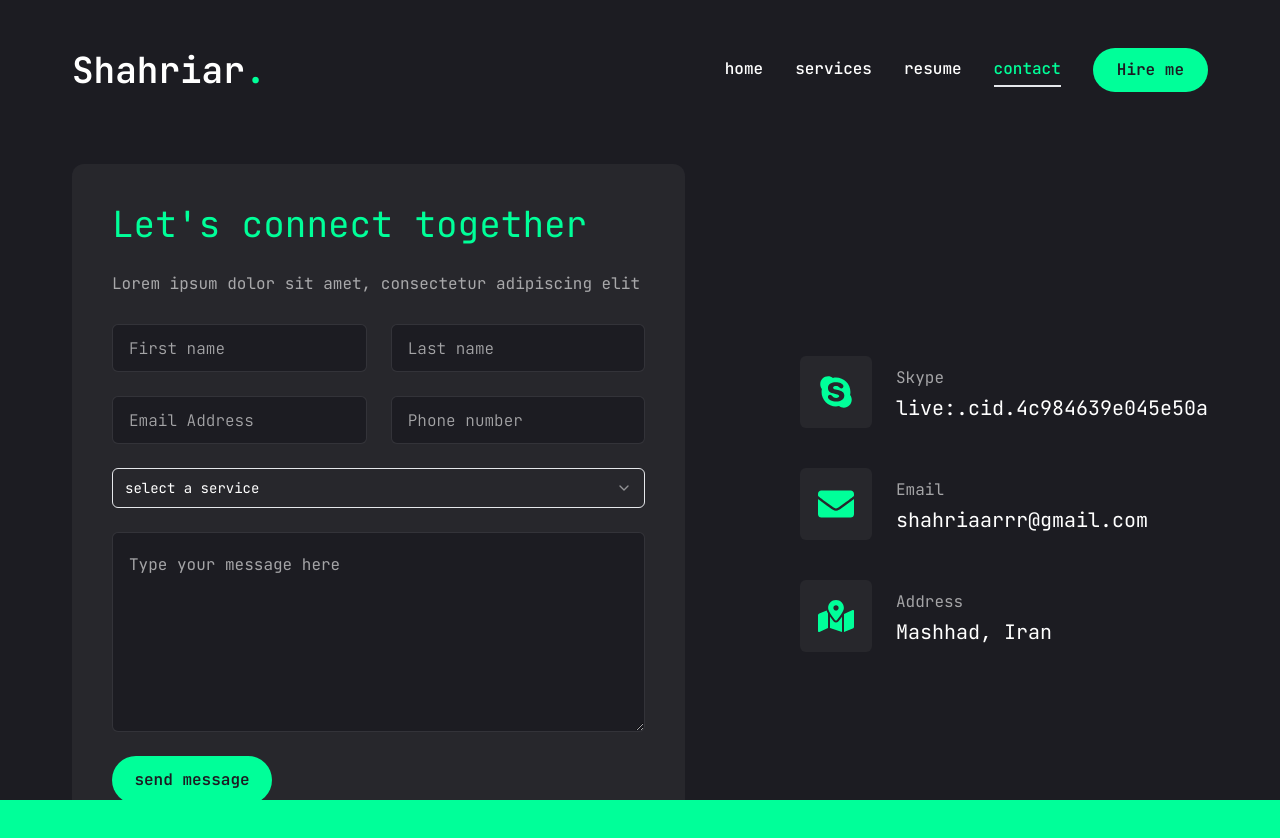
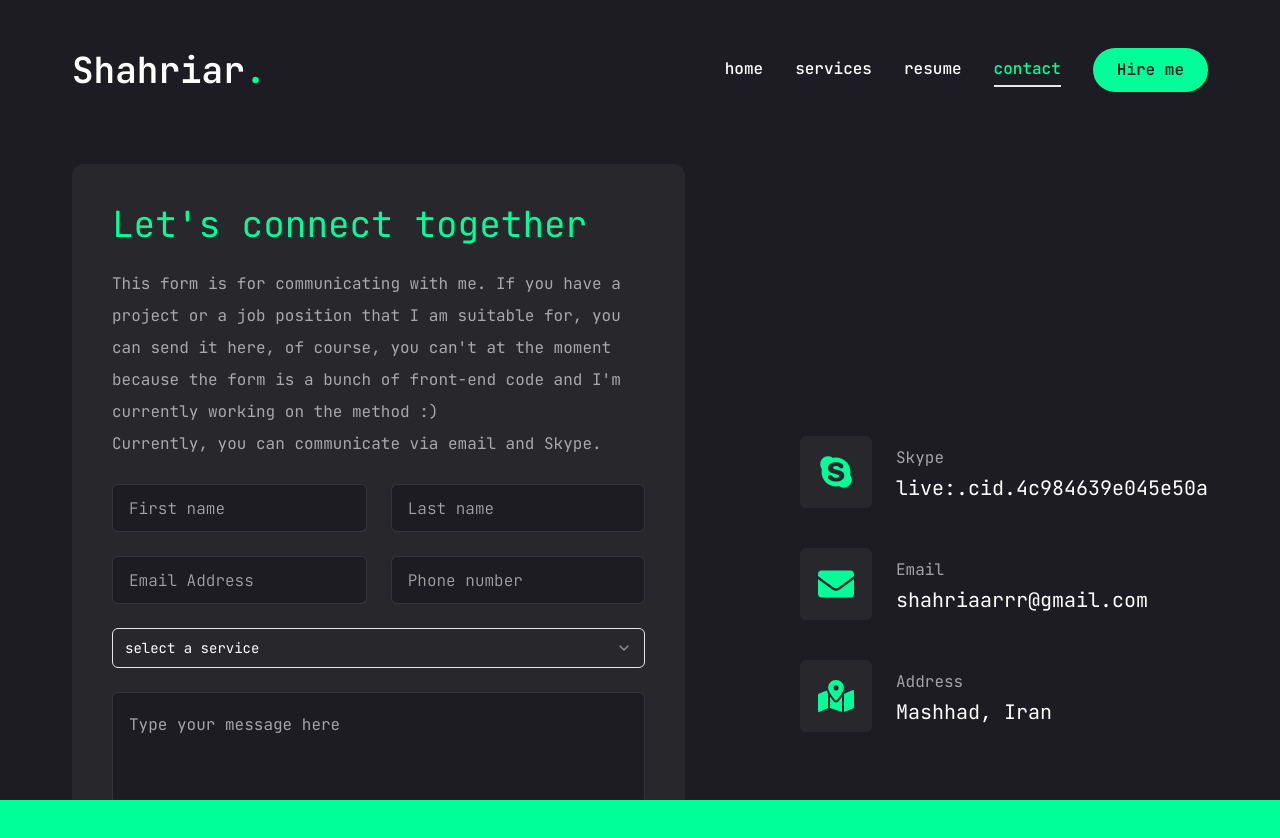
Before and after one commit to shahriaarrr/shahriaarrr.github.io, a Next.js app: page /contact in a window 1280 px wide. Shown: the top 838 px of the page. Built offline with nearby package versions, Linux system fonts and the light colour scheme.

Commit message:
add description to contact form

```diff
--- a/app/contact/page.jsx
+++ b/app/contact/page.jsx
@@ -51,7 +51,9 @@ const Contact = () => {
               </h3>
 
               <p className="text-white/60">
-                Lorem ipsum dolor sit amet, consectetur adipiscing elit
+              This form is for communicating with me. If you have a project or a job position that I am suitable for,
+              you can send it here, of course, you can't at the moment because the form is a bunch of front-end code and I'm currently working on the method :)<br></br>
+              Currently, you can communicate via email and Skype.
               </p>
 
               {/* input */}
```
